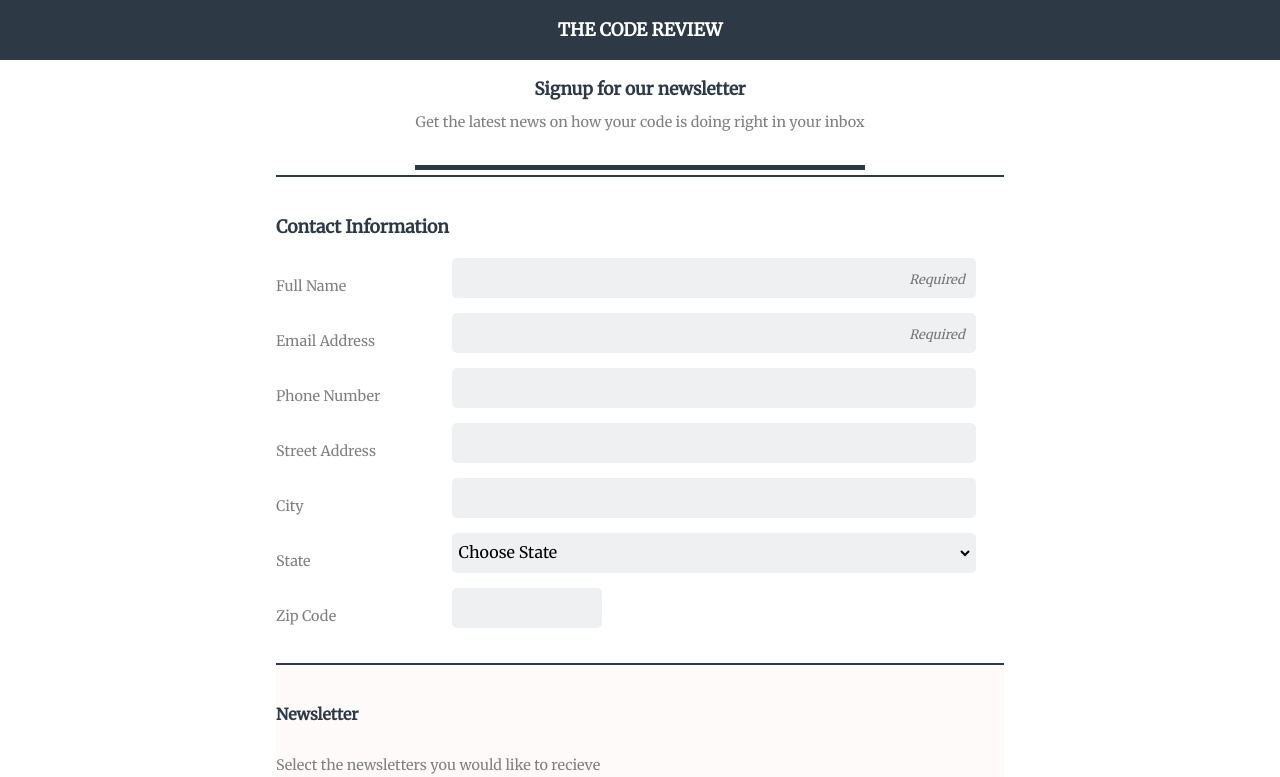
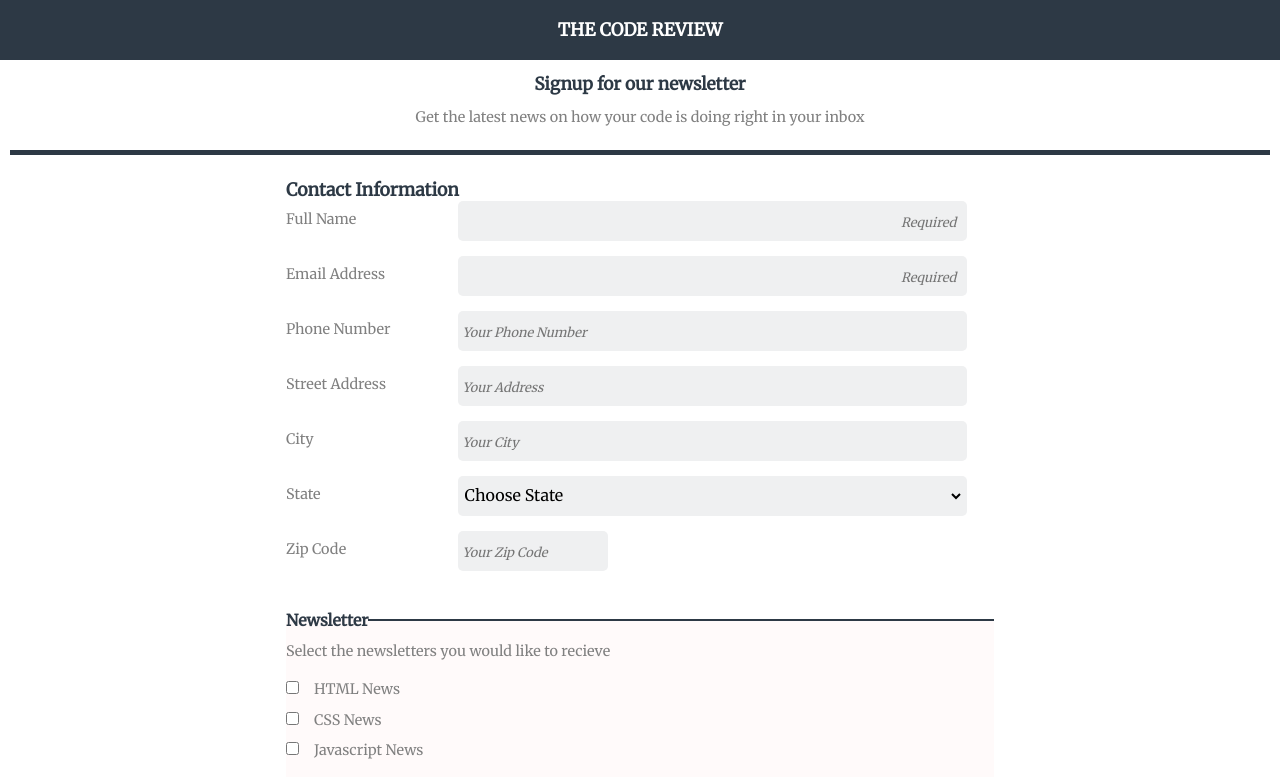
Before and after one commit to NicDominguez/FEWD_Techdegree_project3, a plain HTML site: page index.html in a window 1280 px wide. Shown: the top 777 px of the page. Drawn offline with Linux system fonts and the light colour scheme.

Commit message:
Removed legend div wrapper

```diff
--- a/css/styles.css
+++ b/css/styles.css
@@ -29,19 +29,17 @@ h1 {
 }
 
 form {
-    margin: 20px 5px;
     display: flex;
     flex-flow: column nowrap;
     max-width: 768px;
-    padding: 8px 8px;
     border-radius: 20px;
 }
 
 .banner {
     text-align: center;
     border-bottom: #2d3945 5px solid;
-    margin: 0 auto;
-    padding-bottom: 20px;
+    margin: 15px 10px 0px 10px;
+    padding-bottom: 10px;
     color: grey;
     font-size: 0.9em;
 }
@@ -55,8 +53,8 @@ form {
 }
 
 .contact_info {
-    margin-top: 5px;
-    margin-bottom: 20px;
+    margin: 5px 10px 20px 10px;
+    padding: 0;
     border: none;
     border-top: #2d3945 2px solid;
     display: flex;
@@ -65,15 +63,13 @@ form {
 
 legend {
     font-size: 1.1em;
-    padding: 40px 0 20px 0;
     color: #2d3945;
     font-weight: 700;
-    float: left;
 }
 
 .contact_info label {
     color: grey;
-    margin: 20px 0 10px 0;
+    margin: 10px 0 10px 0;
     font-size: 0.9em;
 }
 
@@ -88,9 +84,14 @@ legend {
     transition: border 0.75s ease-in 0s, background-color 0.75s ease-in 0s;
 }
 
-.contact_info input::placeholder {
+.contact_info input::placeholder,
+.newsletter textarea::placeholder {
     font-style: italic;
     font-size: 0.8em;
+    text-align: left;
+}
+
+.contact_info input:nth-of-type(-n+2)::placeholder {
     text-align: right;
 }
 
@@ -112,6 +113,7 @@ select:focus,
 }
 
 .newsletter {
+    margin: 5px 10px 20px 10px;
     border-top: #2d3945 2px solid;
     display: flex;
     flex-flow: column nowrap;
--- a/index.html
+++ b/index.html
@@ -12,14 +12,13 @@
 <body>
     <header>
         <h1>The Code Review</h1>
-    </header>
-
-    <form class="registration" action="index.html" method="post">
-
         <section class="banner">
             <h2>Signup for our newsletter</h2>
             <p> Get the latest news on how your code is doing right in your inbox</p>
         </section>
+    </header>
+
+    <form class="registration" action="index.html" method="post">
 
         <fieldset class="contact_info">
 
@@ -32,13 +31,13 @@
             <input type="email" id="email" name="user_email" required placeholder="Required  "><br>
 
             <label for="phone">Phone Number</label>
-            <input type="tel" id="phone" name="user_phone"><br>
+            <input type="tel" id="phone" name="user_phone" placeholder="Your Phone Number"><br>
 
             <label for="address">Street Address</label>
-            <input type="text" id="address" name="user_address"><br>
+            <input type="text" id="address" name="user_address" placeholder="Your Address"><br>
 
             <label for="city">City</label>
-            <input type="text" id="city" name="user_city"><br>
+            <input type="text" id="city" name="user_city" placeholder="Your City"><br>
 
             <label for="state">State</label>
             <select id=state name="user_state">
@@ -98,7 +97,7 @@
 
 
             <label for="zip_code">Zip Code</label>
-            <input type="text" id="zip_code" name="user_zipcode" maxlength="5">
+            <input type="text" id="zip_code" name="user_zipcode" maxlength="5"  placeholder="Your Zip Code">
 
         </fieldset>
 
@@ -126,7 +125,7 @@
             </div>
 
             <label for="other_topics">Other topics you'd like to hear about</label>
-            <textarea id="other_topics" name="user_other_topics"></textarea>
+            <textarea id="other_topics" name="user_other_topics" placeholder="What else would you like to know?"></textarea>
 
         </fieldset>
 
```
